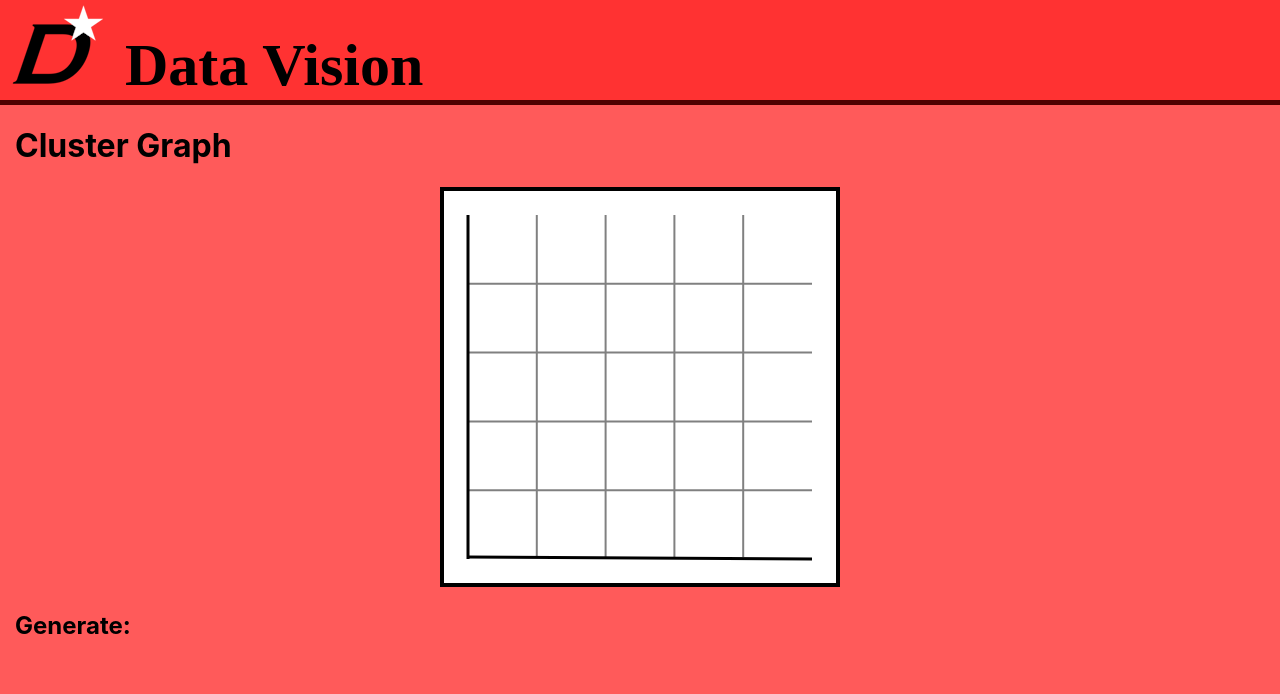
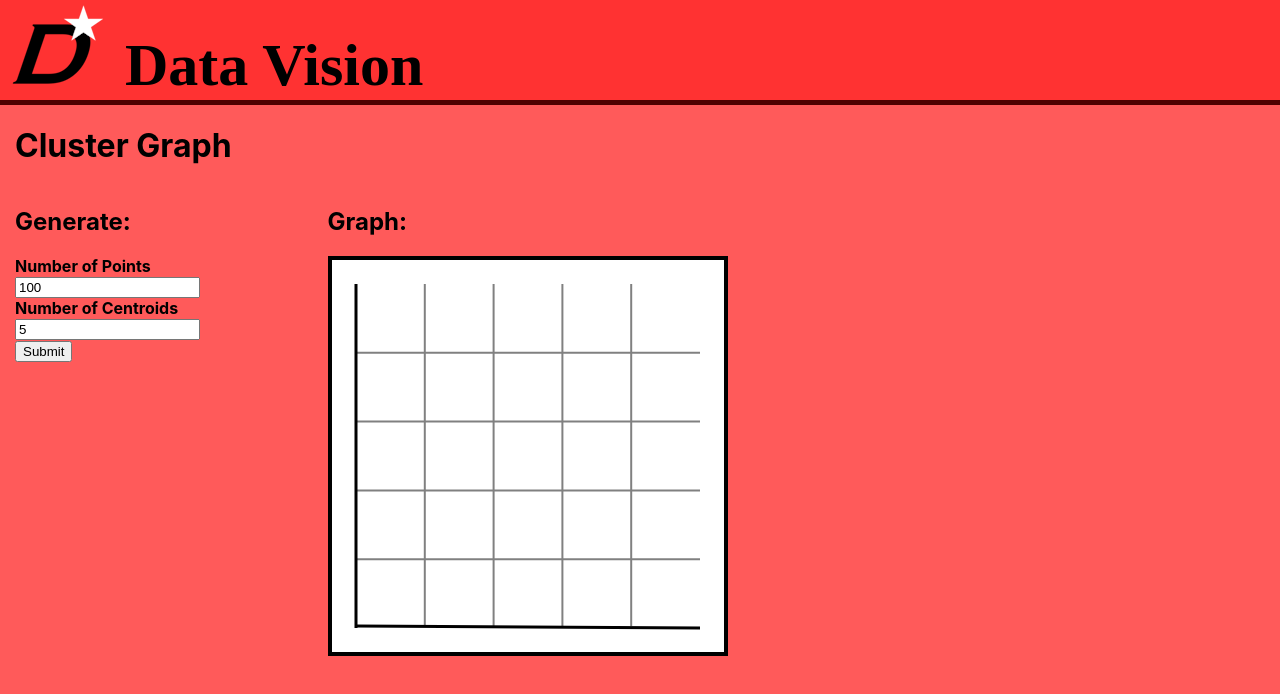
Before and after one commit to kyleuniversities/data-vision, a React (Create React App) app in the folder frontend/: page / in a window 1280 px wide. Shown: the top 694 px of the page. Built offline with nearby package versions, Linux system fonts and the light colour scheme.

Commit message:
set up generate request

```diff
--- a/frontend/src/app/cluster/ClusterContainer.js
+++ b/frontend/src/app/cluster/ClusterContainer.js
@@ -1,24 +1,120 @@
-import { useState } from 'react';
+import React, { useState } from 'react';
 import { Canvas } from './Canvas';
 import './index.css';
-import { drawGraph } from '../helper/GraphHelper';
+import { drawGraphBackground } from '../helper/GraphHelper';
+import { request } from '../request';
 
 /**
  * Container for viewing cluster graphs
  */
 export const ClusterContainer = () => {
+  // Set up form data
+  const [numberOfPoints, setNumberOfPoints] = useState('100');
+  const [numberOfCentroids, setNumberOfCentroids] = useState('5');
+
   // Sample animation
   const draw = (context, time) => {
-    drawGraph(context);
+    drawGraphBackground(context);
   };
 
   return (
     <div className="clusterContainer">
       <h1>Cluster Graph</h1>
-      <div className="clusterGraphContainer">
-        <Canvas width={400} height={400} draw={draw} />
+      <div className="clusterContentContainer">
+        <div className="clusterGenerateContainer">
+          <h2>Generate:</h2>
+          <form>
+            <FormInput
+              name="points"
+              label="Number of Points"
+              value={numberOfPoints}
+              setValue={setNumberOfPoints}
+            />
+            <FormInput
+              name="centroids"
+              label="Number of Centroids"
+              value={numberOfCentroids}
+              setValue={setNumberOfCentroids}
+            />
+            <ClusterContainerSubmitButton
+              numberOfPoints={numberOfPoints}
+              numberOfCentroids={numberOfCentroids}
+            />
+          </form>
+        </div>
+        <div className="clusterGraphContainer">
+          <h2>Graph:</h2>
+          <Canvas width={400} height={400} draw={draw} />
+        </div>
       </div>
-      <h2>Generate:</h2>
     </div>
   );
 };
+
+// Component for input
+class FormInput extends React.Component {
+  render() {
+    return (
+      <div className="formInput">
+        <b>
+          <label for={this.props.name}>{this.props.label}</label>
+        </b>
+        <br />
+        <input
+          name={this.props.name}
+          value={this.props.value}
+          onChange={(e) => this.props.setValue(e.target.value)}
+        />
+        <br />
+      </div>
+    );
+  }
+}
+
+// Button for sending the generate request
+class ClusterContainerSubmitButton extends React.Component {
+  render() {
+    return (
+      <button
+        type="button"
+        onClick={() =>
+          runGenerateRequest(
+            this.props.numberOfPoints,
+            this.props.setNumberOfCentroids
+          )
+        }
+      >
+        Submit
+      </button>
+    );
+  }
+}
+
+// Run the generate request
+function runGenerateRequest(numberOfPoints, numberOfCentroids) {
+  // Set up method
+  const method = 'POST';
+
+  // Set up post body
+  const generate = {
+    numberOfPoints,
+    numberOfCentroids,
+  };
+
+  // Set up request parameters
+  const options = {
+    method: method,
+    headers: {
+      'Content-Type': 'application/json',
+    },
+    data: JSON.stringify(generate),
+  };
+
+  // Set up request url
+  const requestUrl = `/k-means/test`;
+
+  // Run the request
+  return request(requestUrl, options).then((data) => {
+    alert('DATA: ' + JSON.stringify(data));
+  });
+}
--- a/frontend/src/app/cluster/index.css
+++ b/frontend/src/app/cluster/index.css
@@ -1,4 +1,18 @@
 .clusterGraphContainer {
-    width: 100%;
-    text-align: center;
+    color: black;
+    padding-left: 0px;
+    padding-right: 120px;
+    width: 45%;
 }
+
+.clusterGenerateContainer {
+    width: 25%;
+}
+
+.clusterContentContainer {
+    display: flex;
+}
+
+.formInput {
+    width: 200px;
+}
--- a/frontend/src/app/helper/GraphHelper.js
+++ b/frontend/src/app/helper/GraphHelper.js
@@ -31,7 +31,7 @@ const DIR_Y = -1;
 /**
  * Function for drawing the graph background
  */
-export const drawGraph = (context) => {
+export const drawGraphBackground = (context) => {
   drawBorderedFrame(context);
   drawMarkers(context);
   drawAxes(context);
--- a/frontend/src/app/request.js
+++ b/frontend/src/app/request.js
@@ -1,4 +1,14 @@
 import axios from 'axios';
+
+// Default host
+const DEFAULT_HOST = `http://localhost:5000`;
+
+/**
+ * Utility function used for api requests to the backend including the api host
+ */
+export async function request(url, options) {
+  return fullRequest(`${DEFAULT_HOST}${url}`, options);
+}
 
 /**
  * Utility function used for api requests to the backend including the api host
```
